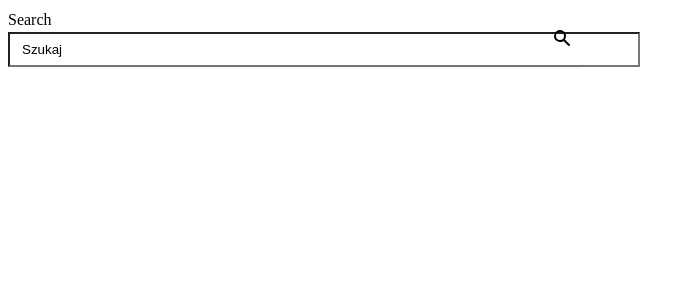
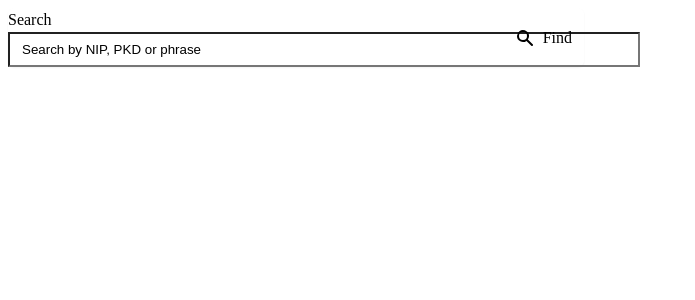
Before and after one commit to MatixYo/bgk-frontend, a Next.js app: page / in a window 1280 px wide. Shown: the top 300 px of the page, without its empty margins (0-695 px from the left). Built offline with nearby package versions, Linux system fonts and the light colour scheme.

Commit message:
Add functioning search

```diff
--- /dev/null
+++ b/components/Results/Result.module.css
@@ -0,0 +1,7 @@
+.root {
+    @apply cursor-pointer;
+}
+
+.title {
+    @apply text-lg underline;
+}
--- /dev/null
+++ b/components/Results/Result.tsx
@@ -0,0 +1,15 @@
+import s from "./Result.module.css";
+import React from "react";
+
+const Result: React.FC<{ item: any }> = ({ item }) => {
+  return (
+    <li className={s.root}>
+      <div
+        className={s.title}
+        dangerouslySetInnerHTML={{ __html: item.content }}
+      />
+    </li>
+  );
+};
+
+export default Result;
--- a/components/Searchbar/Searchbar.module.css
+++ b/components/Searchbar/Searchbar.module.css
@@ -15,11 +15,11 @@
 }
 
 .iconContainer {
-  @apply absolute inset-y-0 right-0 pr-3 flex items-center pointer-events-none;
+  @apply absolute inset-y-0 right-0 px-3 flex items-center pointer-events-none border-l border-gray-300 cursor-pointer;
 }
 
 .icon {
-  @apply h-5 w-5;
+  @apply h-5 w-5 mr-2;
 }
 
 @screen sm {
--- a/components/Searchbar/Searchbar.tsx
+++ b/components/Searchbar/Searchbar.tsx
@@ -29,6 +29,7 @@ const Searchbar: FC<Props> = ({ className, id = "search" }) => {
   };
 
   return (
+    <div className="flex">
       <div className={cn(s.root, className)}>
         <label className="hidden" htmlFor={id}>
           Search
@@ -36,7 +37,7 @@ const Searchbar: FC<Props> = ({ className, id = "search" }) => {
         <input
           id={id}
           className={s.input}
-        placeholder="Szukaj"
+          placeholder="Search by NIP, PKD or phrase"
           defaultValue={router.query.q}
           onKeyUp={handleKeyUp}
         />
@@ -48,6 +49,8 @@ const Searchbar: FC<Props> = ({ className, id = "search" }) => {
               d="M8 4a4 4 0 100 8 4 4 0 000-8zM2 8a6 6 0 1110.89 3.476l4.817 4.817a1 1 0 01-1.414 1.414l-4.816-4.816A6 6 0 012 8z"
             />
           </svg>
+          Find
+        </div>
       </div>
     </div>
   );
--- a/pages/results.tsx
+++ b/pages/results.tsx
@@ -5,6 +5,7 @@ import { useRouter } from "next/router";
 import useSWR from "swr";
 import fetcher from "@lib/fetcher";
 import Loading from "@components/icons/Loading";
+import Result from "@components/Results/Result";
 
 const Home: NextPage = () => {
   const router = useRouter();
@@ -26,10 +27,10 @@ const Home: NextPage = () => {
             <Loading className="animate-spin w-12 mx-auto my-8" />
           ) : (
             <div>
-              Wyniki wyszukiwania: {q}
-              <ul>
+              <span className="text-gray-500">Wyniki wyszukiwania: {q}</span>
+              <ul className="mt-4 space-y-4">
                 {data.map((item: any) => (
-                  <li key={item}>{item}</li>
+                  <Result key={item} item={item} />
                 ))}
               </ul>
             </div>
```
Lines whose indentation alone changed are shown as unchanged.
